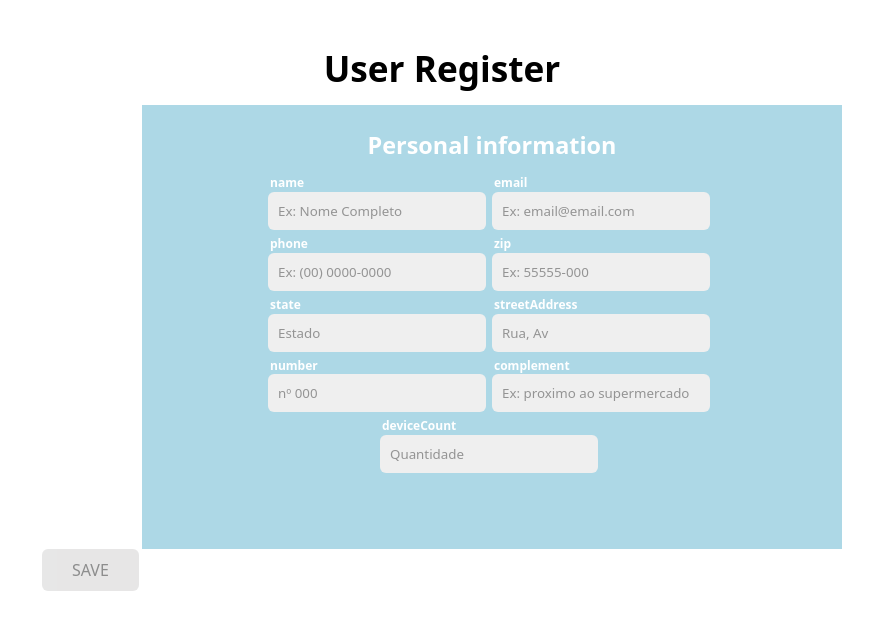
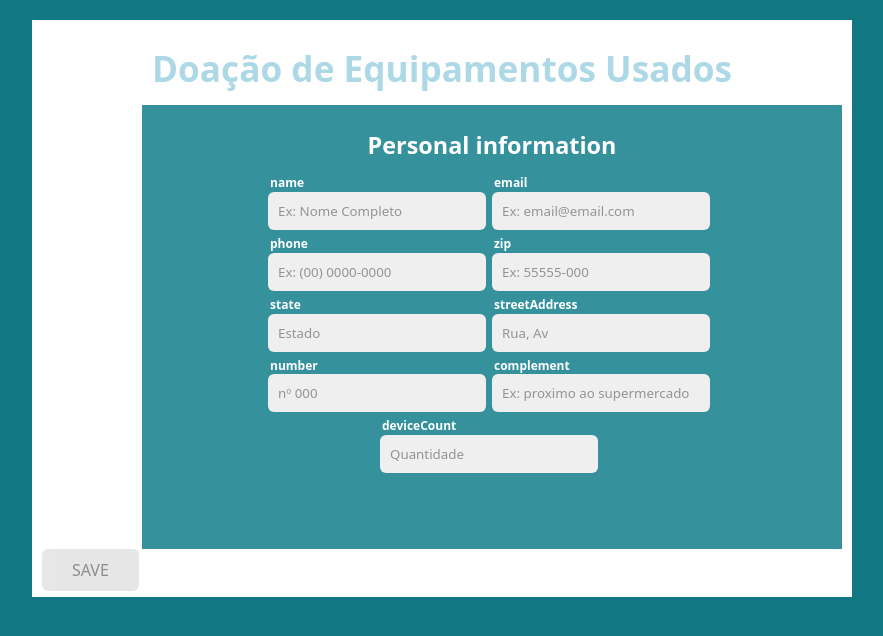
Before and after one commit to brenomorais-ti/doacao-computatores, a Next.js app: page / in a window 1280 px wide. Shown: the top 636 px of the page, without its empty margins (198-1081 px from the left). Built offline with nearby package versions, Linux system fonts and the light colour scheme.

Commit message:
updade style

```diff
--- a/src/components/DeviceFields/styled.js
+++ b/src/components/DeviceFields/styled.js
@@ -8,7 +8,7 @@ export const AreaFotm = styled.div`
     .container{
         display: flex;
         justify-content: center;
-        background-color: LightBlue;
+        background-color: #35919B;
         font-size: 10pt;
         font-weight: bold;
         color: white;
--- a/src/components/DeviceInput/index.jsx
+++ b/src/components/DeviceInput/index.jsx
@@ -1,7 +1,6 @@
 import styles from '../../styles/Home.module.css'
 
 const Input = ({name, label, required, type, placeholder, register, errors}) => {
-    var teste= []
     return (
       <div>
         <legend>{name}</legend>
--- a/src/components/PersonFields/styled.js
+++ b/src/components/PersonFields/styled.js
@@ -8,7 +8,7 @@ export const AreaFotm = styled.div`
     .container{
         display: flex;
         justify-content: center;
-        background-color: LightBlue;
+        background-color: #35919B;
         font-size: 10pt;
         font-weight: bold;
         color: white;
--- a/src/pages/index.js
+++ b/src/pages/index.js
@@ -41,7 +41,7 @@ export default function Home() {
 
       <main className={styles.main}>
 
-        <h1>User Register</h1>
+        <h1 className={styles.h1}>Doação de Equipamentos Usados</h1>
 
         <form className={styles.form} onSubmit={handleSubmit(onSubmit)}>
           <PersonFields errors={errors} register={register}/>
@@ -56,7 +56,6 @@ export default function Home() {
           >
             SAVE
           </button>
-
         </form>
       </main>
     </div>
--- a/src/styles/Home.module.css
+++ b/src/styles/Home.module.css
@@ -8,3 +8,13 @@
   flex-direction: column;
   align-items: center;
 }
+
+.h1{
+ color:LightBlue;
+}
+
+.form.submitButton{
+  display: flex;
+  position: absolute;
+  align-items: center;
+}
--- a/src/styles/globals.css
+++ b/src/styles/globals.css
@@ -4,4 +4,5 @@ body {
   margin: 0;
   font-family: -apple-system, BlinkMacSystemFont, Segoe UI, Roboto, Oxygen,
     Ubuntu, Cantarell, Fira Sans, Droid Sans, Helvetica Neue, sans-serif;
+    background-color: #117782;
 }
```
